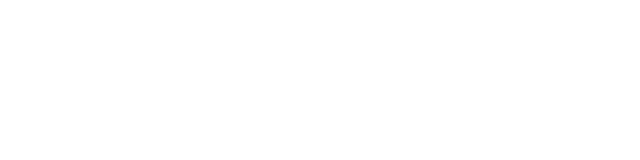
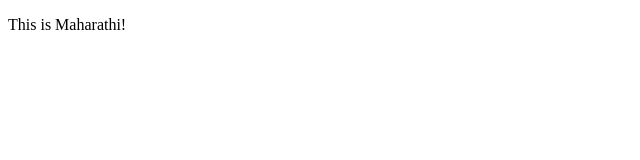
Before and after one commit to DATLARAVINDRABHUPATHIVARMA/Weatherapp, a React (Vite) app: page / in a window 1280 px wide. Shown: the top 160 px of the page, without its empty margins (0-640 px from the left). Built offline with nearby package versions, Linux system fonts and the light colour scheme.

Commit message:
beginning

```diff
--- a/src/App.jsx
+++ b/src/App.jsx
@@ -4,7 +4,7 @@
 
   return (
   <>
-  <p></p>
+  <p>This is Maharathi!</p>
   </>
   )
 }
```
